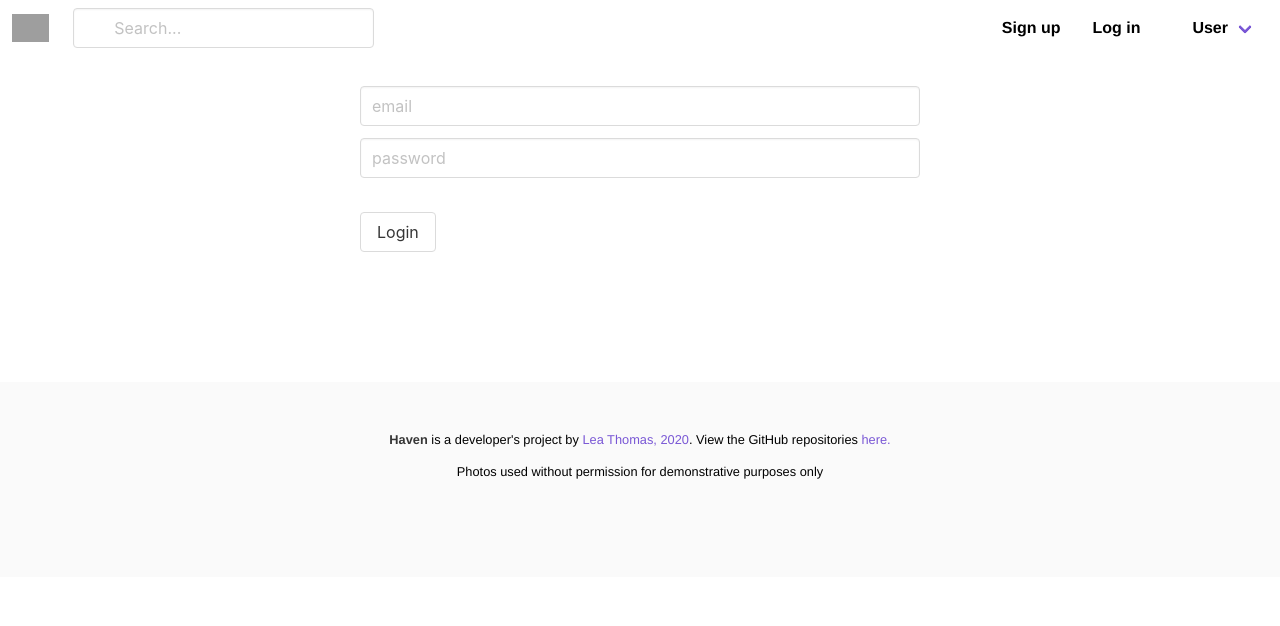
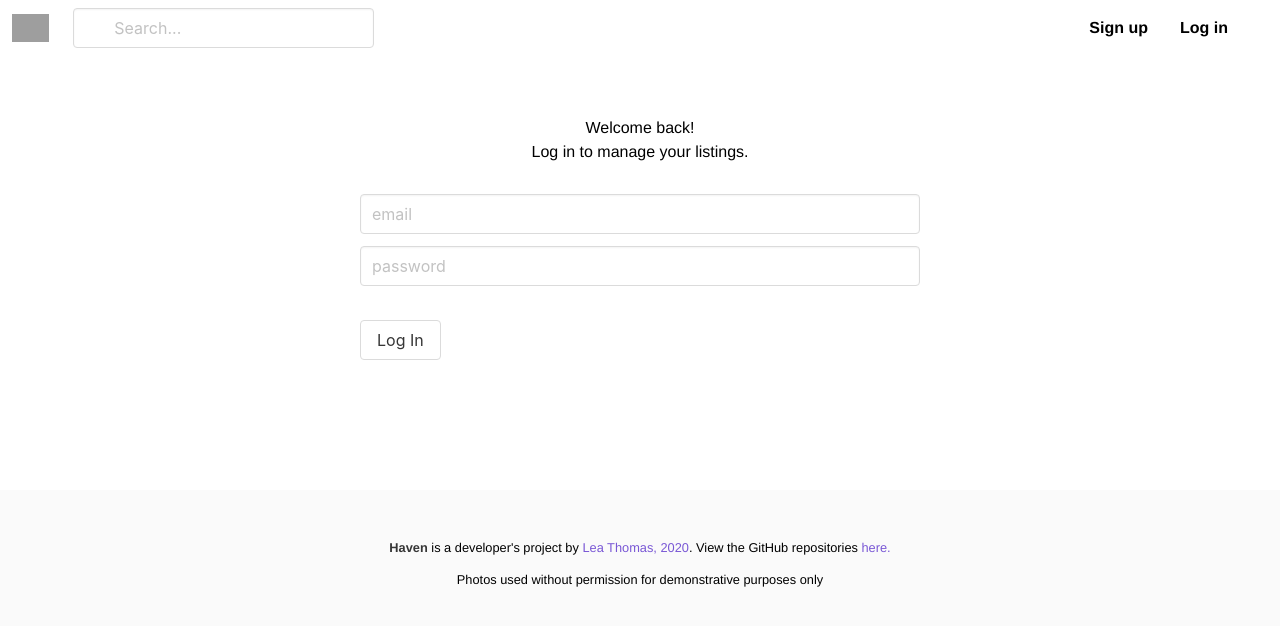
Before and after one commit to infiniteloom/project4-frontend, a Vue app: page /#/login in a window 1280 px wide. Shown: the top 626 px of the page. Built offline with nearby package versions, Linux system fonts and the light colour scheme; grey boxes are pictures that could not be loaded.

Commit message:
login/logout is successful.

```diff
--- a/src/App.vue
+++ b/src/App.vue
@@ -2,11 +2,11 @@
   <div id="app">
 
     <div id="nav">
-      <Header v-bind:URL="URL" />
+      <Header v-bind:loggedIn="loggedIn"  @logout="logout"  />
     </div>
 
     <div class="body-container">
-      <router-view  @loggedIn="login($event)" />
+      <router-view  @loggedIn="login($event)"/>
     </div>
 
       <Footer/>
@@ -26,19 +26,15 @@ import Footer from './components/Footer.vue'
 // Helpful for repetitive components such as header, footer, etc.
 export default {
   name: 'App',
-  URL: 'http://127.0.0.1:8000',
   components: {
     Header,
     Footer
   },
   data: function() {
     return {
-      msg:'hello',
       loggedIn: false,
-      tokens: '',
-      houseData: null,
-      URL: 'http://127.0.0.1:8000',
-
+      tokens: {},
+      houseData: null
     }
   },
   methods:{
@@ -46,6 +42,10 @@ export default {
       this.loggedIn = true
       this.tokens = event
       this.$router.push('/')
+    },
+    logout: function() {
+      this.loggedIn = false
+      this.tokens = {}
     }
   }
 }
--- a/src/components/Header.vue
+++ b/src/components/Header.vue
@@ -31,24 +31,28 @@
       <template slot="end">
         <b-navbar-item tag="div">
           <div class="buttons nav-right">
-            <router-link to="/signup"><a class="button login-reg" href="#"><strong>Sign up</strong></a></router-link>
-            <router-link to="/login"><a class="button login-reg"  v-bind:URL="URL">Log in</a></router-link>
-            <!-- <router-link to="/login"><a class="button login-reg"="URL">Log in</a></router-link> -->
-
+            <router-link to="/signup" v-if="!loggedIn"><a v-if="!loggedIn" class="button login-reg" href="#"><strong>Sign up</strong></a></router-link>
+            <router-link to="/login" v-if="!loggedIn"><a v-if="!loggedIn" class="button login-reg">Log in</a></router-link>
            </div>
         </b-navbar-item>
-        <b-navbar-item>
+        <b-navbar-item href="#">
+          <router-link  v-if="loggedIn" to="/admin"><button class="button drop-down-button">Manage Listings</button></router-link>
+        </b-navbar-item>
+        <b-navbar-item v-if="loggedIn" href="#">
+          <button class="button drop-down-button" v-if="loggedIn" @click="logout">Log out</button>
+        </b-navbar-item>
+        <!-- <b-navbar-item>
            <div>
-            <b-navbar-dropdown class="user-drop" label="User">
+            <b-navbar-dropdown v-if="loggedIn" class="user-drop" label="User">
               <b-navbar-item class="user-drop" href="#">
-                <router-link to="/admin">Manage Listings</router-link>
+                <router-link to="/admin"><button class="button drop-down-button">Manage Listings</button></router-link>
               </b-navbar-item>
-              <b-navbar-item class="user-drop" href="#">
-                Logout
+              <b-navbar-item v-if="loggedIn" class="user-drop" href="#">
+                <button class="button drop-down-button" v-if="loggedIn" @click="logout">Log out</button>
               </b-navbar-item>
             </b-navbar-dropdown>
           </div>
-        </b-navbar-item>
+        </b-navbar-item> -->
 
 
       </template>
@@ -59,7 +63,12 @@
 <script>
 export default {
   name: "Header",
-  props: ["URL"]
+  props:['loggedIn'],
+  methods: {
+    logout: function(){
+      this.$emit('logout')
+    }
+  }
 };
 </script>
 
@@ -70,6 +79,9 @@ export default {
 }
 .navbar{
   background-color: rgba(255, 255, 255, 0);
+}
+.nav-bar-menu{
+  background-color: #ffffff;
 }
 .brand{
   padding: 0;
@@ -91,9 +103,11 @@ export default {
   text-decoration:none;
 
 }
-.button.login-reg, .user-drop{
+.button.login-reg, .button.drop-down-button{
   border: none;
   background-color: white;
 }
-
+.navbar-dropdown{
+  left: -60px;
+}
 </style>
--- a/src/main.js
+++ b/src/main.js
@@ -14,6 +14,10 @@ library.add(fas)
 Vue.component('font-awesome-icon', FontAwesomeIcon)
 
 
+// Global variable for URL
+Vue.prototype.$URL = 'http://127.0.0.1:8000'
+
+
 Vue.use(Buefy);
 
 Vue.config.productionTip = false;
--- a/src/router/index.js
+++ b/src/router/index.js
@@ -12,7 +12,8 @@ Vue.use(VueRouter)
   {
     path: '/',
     name: 'Home',
-    component: Home
+    component: Home,
+    props:true
   },
   {
     path: '/login',
--- a/src/views/Home.vue
+++ b/src/views/Home.vue
@@ -32,7 +32,7 @@ export default {
     }
   },
   beforeMount: function(){
-    fetch('http://127.0.0.1:8000/api/listings/')
+    fetch(`${this.$URL}/api/listings/`)
         .then(response => response.json())
         .then(data => {
             this.houseData = data.results
--- a/src/views/Login.vue
+++ b/src/views/Login.vue
@@ -1,6 +1,10 @@
 <template>
 
     <div class='login-view-container'>
+        <div class='welcome-message-login'>
+            <h4>{{genericWelcome}}</h4>
+            <p>{{welcomeRealtor}}</p>
+        </div>
         <b-field>
             <b-input placeholder="email" v-model="username" type="email"></b-input>
         </b-field>
@@ -8,7 +12,7 @@
             <b-input value="" type="password" v-model="password" maxlength="30" placeholder="password"></b-input>
         </b-field>
         <!-- <p>{{URL}}</p> -->
-        <b-button @click="handleLogin">Login</b-button>
+        <b-button @click="handleLogin">Log In</b-button>
         <!--FOR REGISTERING
         <b-field label="Username"
         type="is-success"
@@ -28,6 +32,8 @@ export default{
         return{
             username:'',
             password:'',
+            genericWelcome: 'Welcome back!',
+            welcomeRealtor: 'Log in to manage your listings.'
         }
     },
     methods: {
@@ -50,8 +56,8 @@ export default{
         //     })
         // },
         handleLogin: function(){
-            console.log(`${this.username}`)
-            fetch(`http://127.0.0.1:8000/auth/users/login/`, {
+            console.log(`${this.$URL} is the login url URL`)
+            fetch(`${this.$URL}/auth/users/login/`, {
                 method: 'post',
                 headers:{
                     "Content-Type": "application/json"
@@ -63,10 +69,11 @@ export default{
                 })
             })
             .then(response => response.json())
-            .then(data => console.log(data))
             .then(data => {
-                this.$emit('loggedIn', data)
+                console.log(data)
+                this.$emit("loggedIn", data)
             })
+
         }
     }
 }
@@ -74,9 +81,16 @@ export default{
 </script>
 
 <style>
-    .login-view-container{
-        width: 50%;
-        margin: 0 auto;
-        padding: 100px 20px 100px 20px;
-    }
+.welcome-message-login{
+    padding: 30px;
+}
+.welcome-message-login p, .welcome-message-login h4{
+    text-align: center;
+}
+.login-view-container{
+    width: 50%;
+    min-width: 350px;
+    margin: 0 auto;
+    padding: 100px 20px 100px 20px;
+}
 </style>
```
